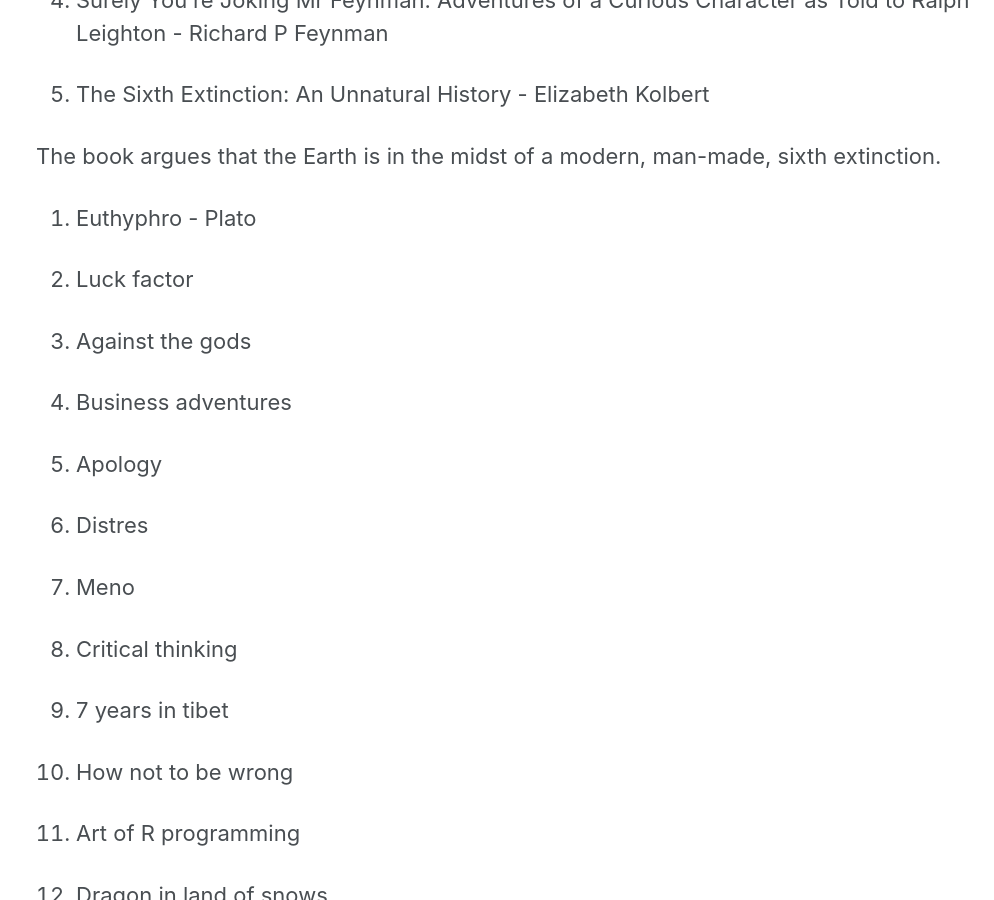
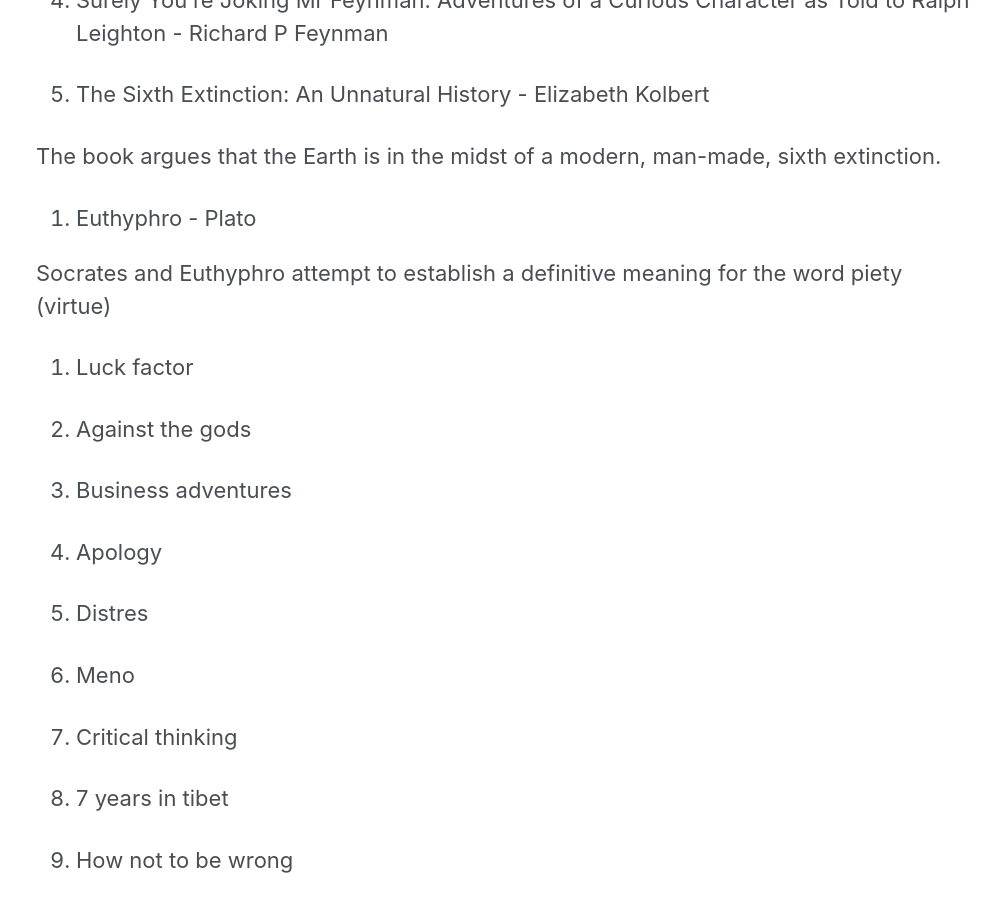
Before and after one commit to ADGEfficiency/adgefficiency.github.io, a Jekyll site: the page built from _pages/reading_list.md, in a window 1280 px wide and 900 px high, scrolled down 1354 px. Shown: the whole window, without its empty margins (286-1280 px from the left). Built offline with Jekyll 4.4.1, drawn with Linux system fonts in a browser that asks for light colours; nearby versions of some CDN libraries.

Commit message:
drafting

```diff
--- a/_pages/reading_list.md
+++ b/_pages/reading_list.md
@@ -45,6 +45,8 @@
   The book argues that the Earth is in the midst of a modern, man-made, sixth extinction.
 
   6. Euthyphro - Plato
+
+  Socrates and Euthyphro attempt to establish a definitive meaning for the word piety (virtue)
 
   7. Luck factor
 
```
